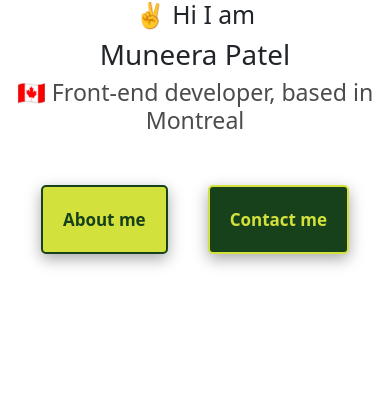
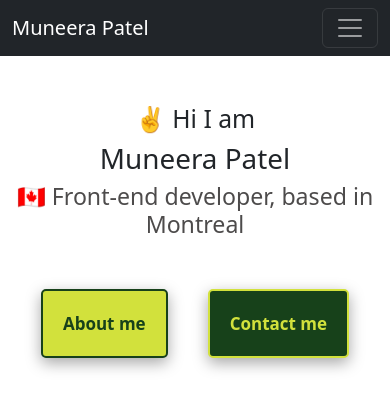
Before and after one commit to muneerapatel/my-portfolio, a plain HTML site: page index.html in a window 390 px wide. Drawn offline with nearby package versions, Linux system fonts and the light colour scheme.

Commit message:
add navigation bar

```diff
--- a/index.html
+++ b/index.html
@@ -20,7 +20,30 @@
     <title>Muneera Patel</title>
   </head>
   <body>
-    <h2>✌ Hi I am</h2>
+    <nav class="navbar navbar-expand-lg navbar-dark bg-dark">
+      <div class="container-fluid">
+        <a class="navbar-brand" href="#">Muneera Patel</a>
+        <button
+          class="navbar-toggler"
+          type="button"
+          data-bs-toggle="collapse"
+          data-bs-target="#navbarNavAltMarkup"
+          aria-controls="navbarNavAltMarkup"
+          aria-expanded="false"
+          aria-label="Toggle navigation"
+        >
+          <span class="navbar-toggler-icon"></span>
+        </button>
+        <div class="collapse navbar-collapse" id="navbarNavAltMarkup">
+          <div class="navbar-nav">
+            <a class="nav-link active" aria-current="page" href="#">Home</a>
+            <a class="nav-link" href="#">About me</a>
+            <a class="nav-link" href="#">Contact me</a>
+          </div>
+        </div>
+      </div>
+    </nav>
+    <h2 class="pt-5">✌ Hi I am</h2>
     <h1>Muneera Patel</h1>
 
     <h3>🇨🇦 Front-end developer, based in Montreal</h3>
```
